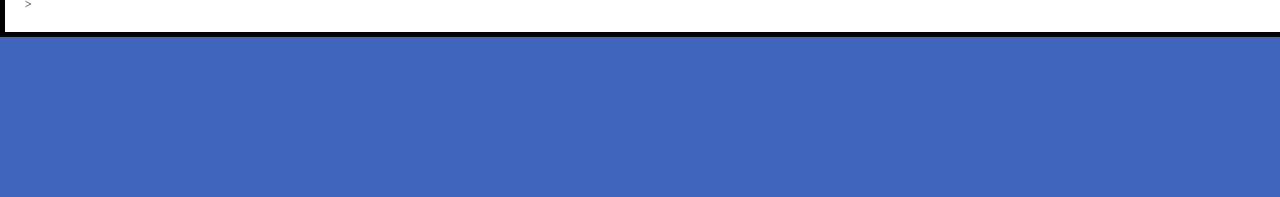
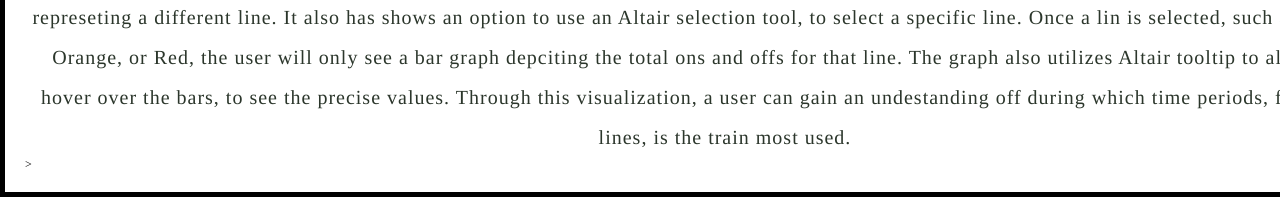
Before and after one commit to ibabaig/ds4200-final, a plain HTML site: page index.html in a window 1280 px wide. Shown: the part 5064-5261 px from the top of the page. Before the commit the page ends 5101 px from the top, so only its background shows below. Drawn offline with nearby package versions, Linux system fonts and the light colour scheme; a script that the page names is missing.

Commit message:
add interactive bar graph para

```diff
--- a/index.html
+++ b/index.html
@@ -61,7 +61,12 @@
     <h2>Interactive Bar Chart: </h2>
       <div id="interactive_chart"></div>
         <iframe src="images/interactive_chart.html" width="1100" height="400" frameborder="0"></iframe>
-      <p>An interactive bar chart that shows the total ons/offs across time periods of the day for different lines.</p>>
+      <p>An interactive bar chart that shows the total ons/offs across time periods of the day for different lines. It shows a stacked bar graph,
+        with each color represeting a different line. It also has shows an option to use an Altair selection tool, to select a specific line.
+        Once a lin is selected, such as Blue, Green, Orange, or Red, the user will only see a bar graph depciting the total ons and offs for that line.
+        The graph also utilizes Altair tooltip to allow a user to hover over the bars, to see the precise values. Through this visualization,
+        a user can gain an undestanding off during which time periods, for which train lines, is the train most used.
+      </p>>
 
       <script src="scripts/main.js"></script>
   </body>
```
